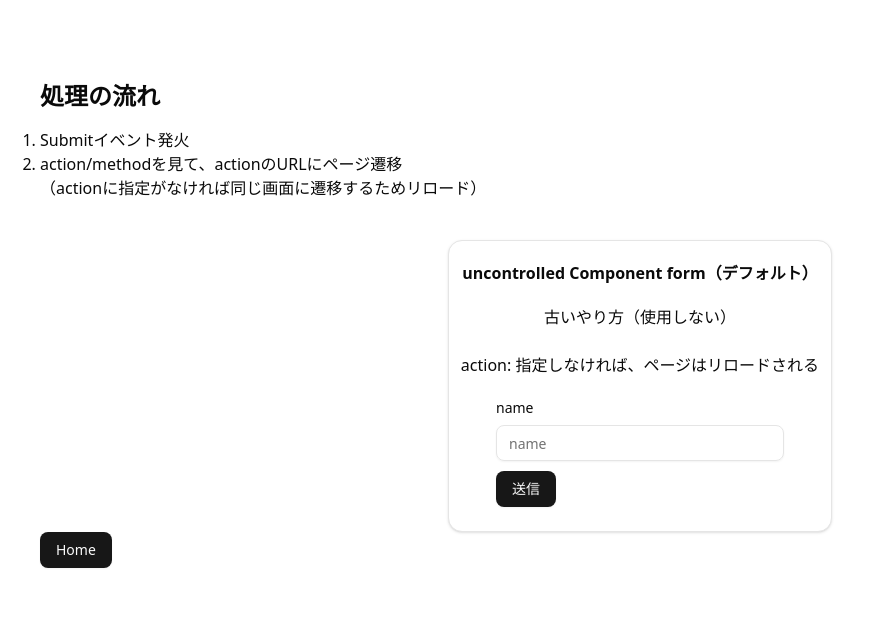
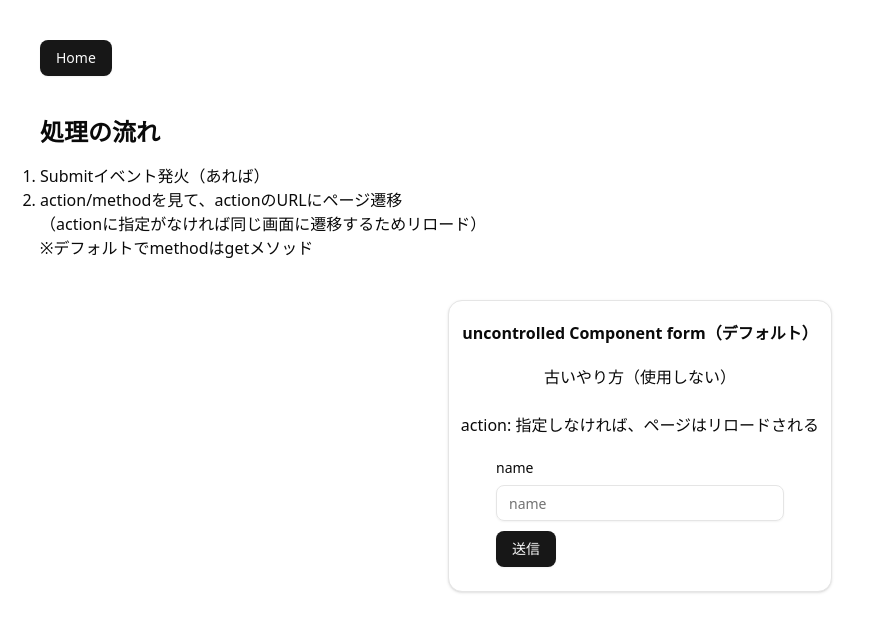
Before and after one commit to BlonoBuccellati/form-sandbox, a Next.js app: page /uncontrolled-default in a window 1280 px wide. Shown: the top 632 px of the page, without its empty margins (0-872 px from the left). Built offline with nearby package versions, Linux system fonts and the light colour scheme.

Commit message:
説明追加

```diff
--- a/src/app/uncontrolled-default/page.tsx
+++ b/src/app/uncontrolled-default/page.tsx
@@ -6,7 +6,25 @@ import { Card, CardTitle } from '@/components/ui/card';
 import { Input } from '@/components/ui/input';
 import { Label } from '@/components/ui/label';
 
-const Page = () => {
+const Description = () => {
+  return (
+    <div className='py-10 space-y-4'>
+      <h1 className='text-2xl font-bold'>処理の流れ</h1>
+      <ol className='list-decimal'>
+        <li>Submitイベント発火（あれば）</li>
+        <li>
+          action/methodを見て、actionのURLにページ遷移
+          <br />
+          （actionに指定がなければ同じ画面に遷移するためリロード）
+          <br />
+          ※デフォルトでmethodはgetメソッド
+        </li>
+      </ol>
+    </div>
+  );
+};
+
+const DefaultForm = () => {
   const handlerOnSubmit = (e: React.FormEvent<HTMLFormElement>) => {
     // submit直後、以下の処理実行後にPOSTされる。
     const form = e.currentTarget; // form要素取得
@@ -17,18 +35,6 @@ const Page = () => {
     // リロード（またはactionのURLに遷移）する。
   };
   return (
-    <div className='p-10'>
-      <div className='py-10 space-y-4'>
-        <h1 className='text-2xl font-bold'>処理の流れ</h1>
-        <ol className='list-decimal'>
-          <li>Submitイベント発火</li>
-          <li>
-            action/methodを見て、actionのURLにページ遷移
-            <br />
-            （actionに指定がなければ同じ画面に遷移するためリロード）
-          </li>
-        </ol>
-      </div>
     <Card>
       <CardTitle>uncontrolled Component form（デフォルト）</CardTitle>
       <p>古いやり方（使用しない）</p>
@@ -44,7 +50,15 @@ const Page = () => {
         <Button>送信</Button>
       </form>
     </Card>
+  );
+};
+
+const Page = () => {
+  return (
+    <div className='p-10'>
       <ReturnButton />
+      <Description />
+      <DefaultForm />
     </div>
   );
 };
```
Lines whose indentation alone changed are shown as unchanged.
